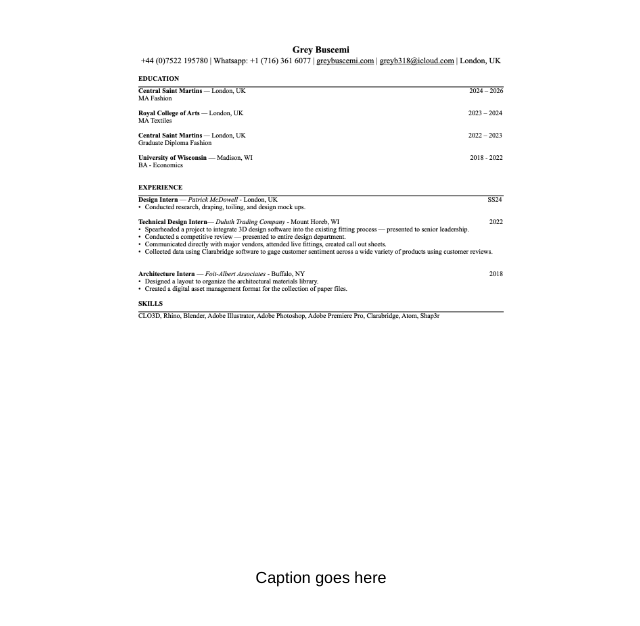
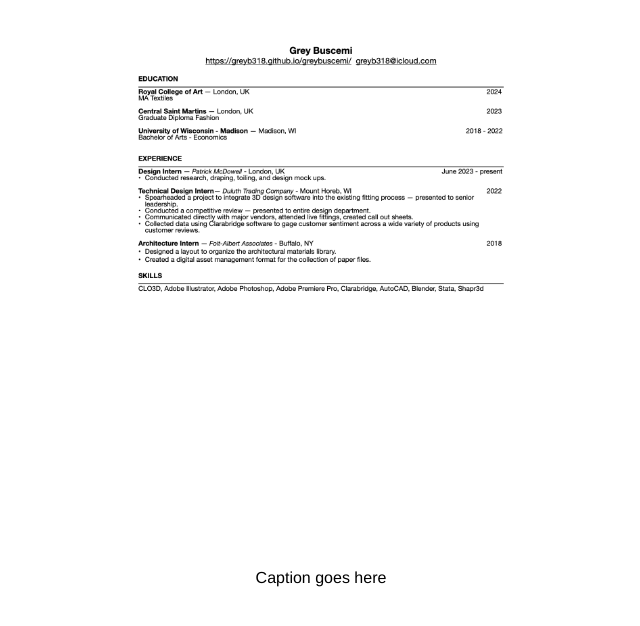
Before and after one commit to greyb318/greybuscemi, a plain HTML site: page info.html in a window 1280 px wide. Shown: the whole page, without its empty margins (319-959 px from the left). Drawn offline with Linux system fonts and the light colour scheme.

Commit message:
Update info.html

```diff
--- a/info.html
+++ b/info.html
@@ -29,7 +29,7 @@
 </head>
 <body>
   <div class="photo-container">
-    <img src="GreyBuscemiResume5.21.24.1.jpeg" alt="Photo" class="photo">
+    <img src="GreyBuscemiResume6.26.24.1.jpeg" alt="Photo" class="photo">
     <div class="caption">Caption goes here</div>
   </div>
 </body>
```
